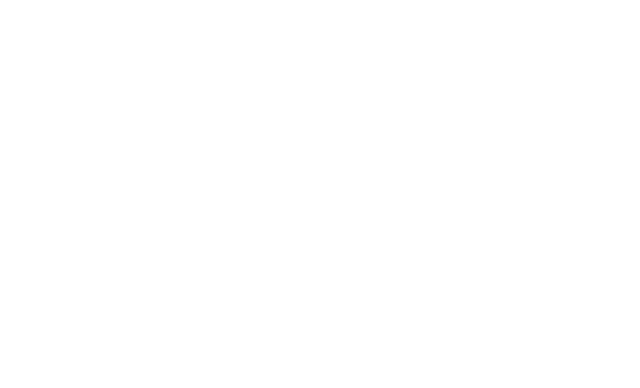
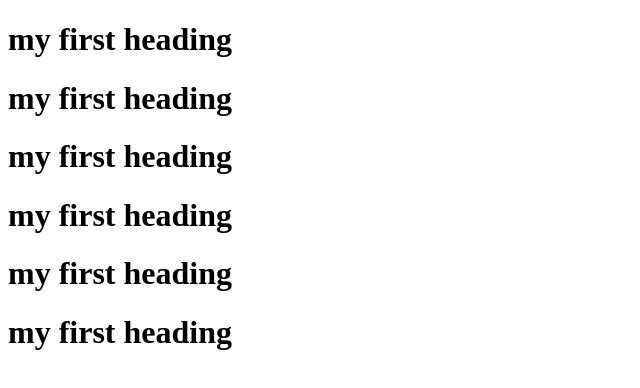
Before and after one commit to Dark-Fahim/my-first-repo, a plain HTML site: page index.html in a window 1280 px wide. Shown: the whole page, without its empty margins (0-640 px from the left). Drawn offline with Linux system fonts and the light colour scheme.

Commit message:
my change commit

```diff
--- a/index.html
+++ b/index.html
@@ -7,6 +7,11 @@
     <title>My first Repo</title>
 </head>
 <body>
-
+    <h1>my first heading</h1>
+    <h1>my first heading</h1>
+    <h1>my first heading</h1>
+    <h1>my first heading</h1>
+    <h1>my first heading</h1>
+    <h1>my first heading</h1>
 </body>
 </html>
```
